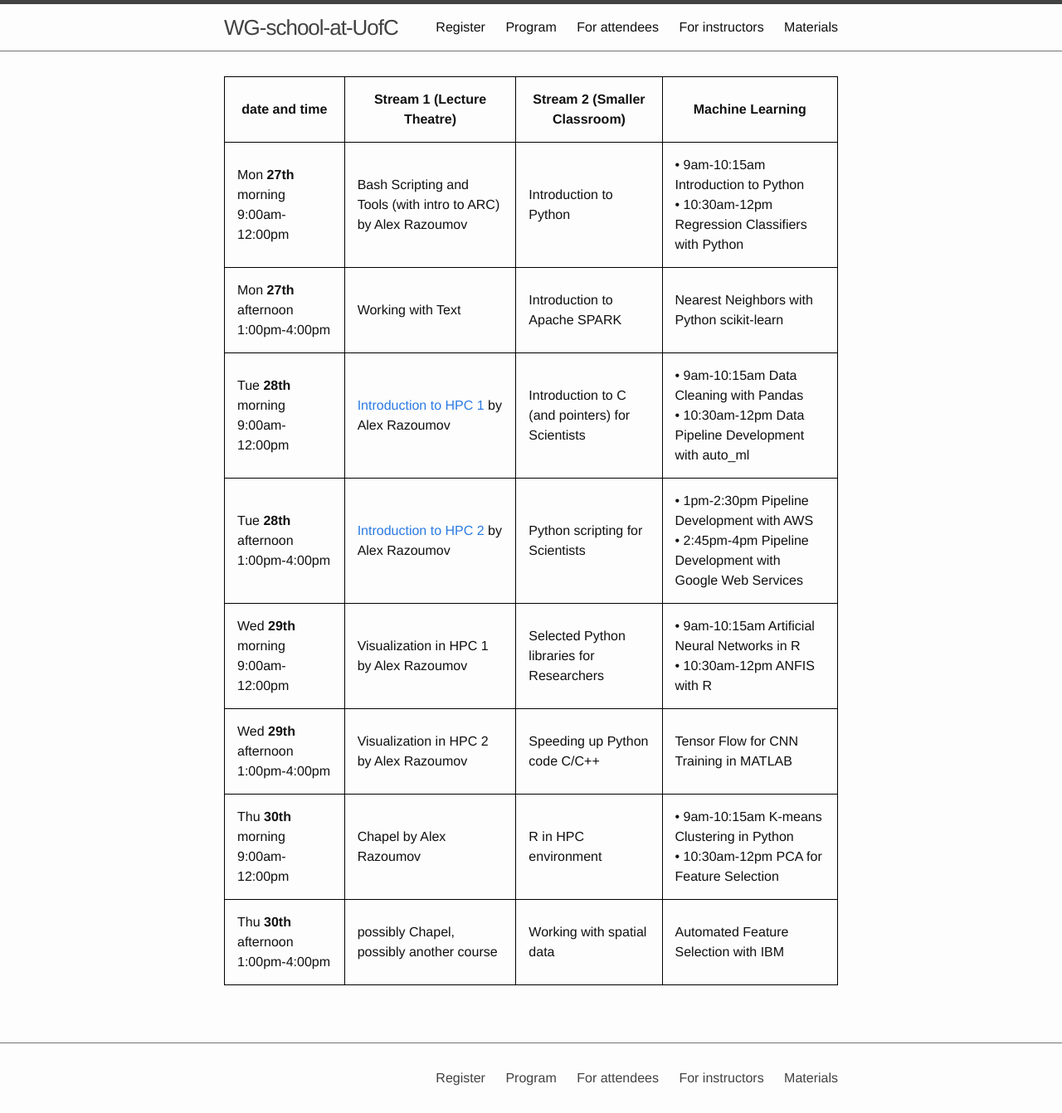
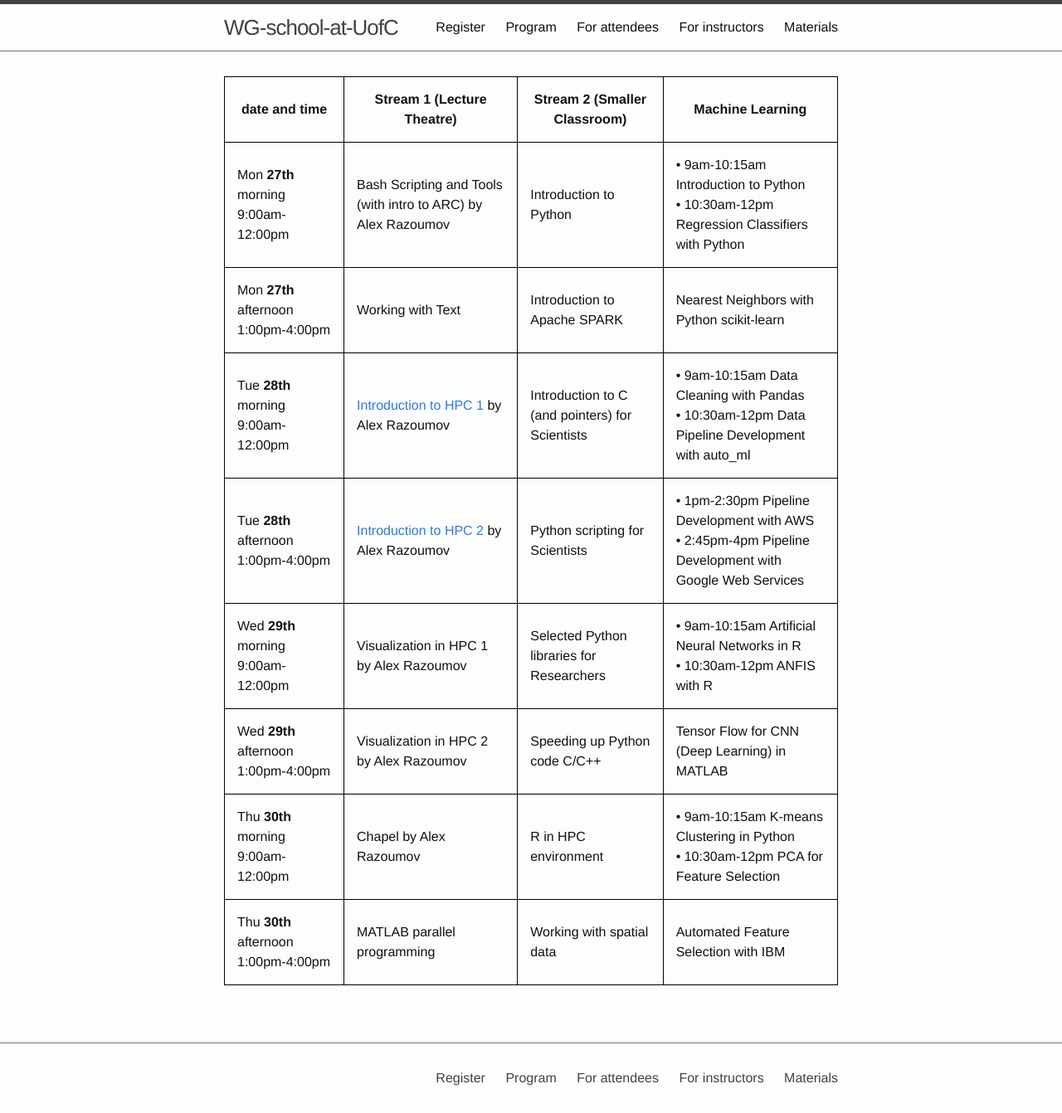
Before and after one commit to WestGrid/ubcSummerSchool2019, a Jekyll site: the page built from 1-program.md, in a window 1280 px wide. Shown: the whole page at 83% size. Built offline with Jekyll 4.4.1, drawn with Linux system fonts in a browser that asks for light colours.

Commit message:
2019-Feb-19 14:30

```diff
--- a/1-program.md
+++ b/1-program.md
@@ -13,9 +13,9 @@ nav: true
 | Tue **28th** morning 9:00am-12:00pm | [Introduction to HPC 1](introHPC) by Alex Razoumov | Introduction to C (and pointers) for Scientists | • 9am-10:15am Data Cleaning with Pandas <br> • 10:30am-12pm Data Pipeline Development with auto_ml |
 | Tue **28th** afternoon 1:00pm-4:00pm | [Introduction to HPC 2](introHPC) by Alex Razoumov | Python scripting for Scientists | • 1pm-2:30pm Pipeline Development with AWS <br> • 2:45pm-4pm Pipeline Development with Google Web Services |
 | Wed **29th** morning 9:00am-12:00pm | Visualization in HPC 1 by Alex Razoumov | Selected Python libraries for Researchers | • 9am-10:15am Artificial Neural Networks in R <br> • 10:30am-12pm ANFIS with R |
-| Wed **29th** afternoon 1:00pm-4:00pm | Visualization in HPC 2 by Alex Razoumov | Speeding up Python code C/C++ | Tensor Flow for CNN Training in MATLAB |
+| Wed **29th** afternoon 1:00pm-4:00pm | Visualization in HPC 2 by Alex Razoumov | Speeding up Python code C/C++ | Tensor Flow for CNN (Deep Learning) in MATLAB |
 | Thu **30th** morning 9:00am-12:00pm | Chapel by Alex Razoumov | R in HPC environment | • 9am-10:15am K-means Clustering in Python <br> • 10:30am-12pm PCA for Feature Selection |
-| Thu **30th** afternoon 1:00pm-4:00pm | possibly Chapel, possibly another course | Working with spatial data | Automated Feature Selection with IBM |
+| Thu **30th** afternoon 1:00pm-4:00pm | MATLAB parallel programming | Working with spatial data | Automated Feature Selection with IBM |
 {:.mbtablestyle}
 
 &nbsp;
```
